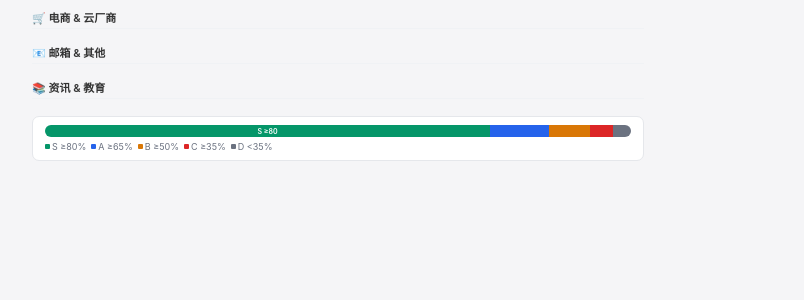
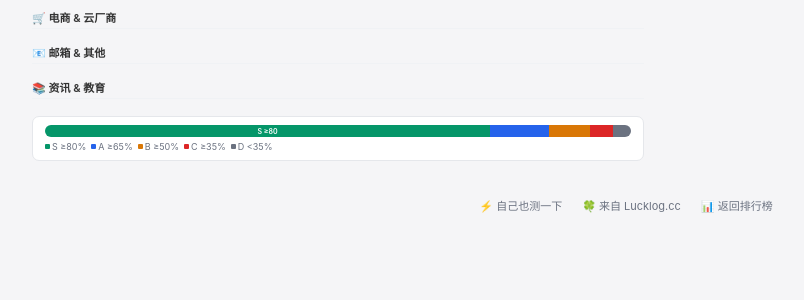
Before and after one commit to se-tang/TCPbench, a FastAPI app: template backend/templates/report.html in a window 1280 px wide. Shown: the part 361-661 px from the top of the page, without its empty margins (14-818 px from the left). Run offline with FastAPI, Linux system fonts and the light colour scheme; the template is opened without the code that fills it, so the values that code supplies are empty; some web fonts are replaced.

Commit message:
fix: leaderboard IP header, report nav links

```diff
--- a/backend/templates/leaderboard.html
+++ b/backend/templates/leaderboard.html
@@ -70,6 +70,7 @@ html[data-theme="dark"] .pager .current{background:#2563eb;color:#fff}
       <tr>
         <th>#</th>
         <th>主机</th>
+        <th>测试IP</th>
         <th class="num">平均延迟</th>
         <th class="num">可达</th>
         <th class="num">时间</th>
--- a/backend/templates/report.html
+++ b/backend/templates/report.html
@@ -229,11 +229,23 @@ body{font-family:var(--sans);background:var(--bg);color:var(--t1);padding:20px;d
 
 </div>
 
+<div style="display:flex;justify-content:center;gap:20px;margin-top:12px;font-size:11px">
+  <a href="/run.sh" style="color:#6b7280;text-decoration:none">⚡ 自己也测一下</a>
+  <a href="https://lucklog.cc" style="color:#6b7280;text-decoration:none" target="_blank">🍀 来自 Lucklog.cc</a>
+  <a href="/leaderboard" style="color:#6b7280;text-decoration:none">📊 返回排行榜</a>
+</div>
+
 {% if is_owner %}
 <div class="export-zone"><button class="btn" id="exportBtn">⬇ 导出图片</button></div>
 {% endif %}
 
 <script>
+<div style="display:flex;justify-content:center;gap:20px;margin-top:12px;font-size:11px">
+  <a href="/run.sh" style="color:#6b7280;text-decoration:none">⚡ 自己也测一下</a>
+  <a href="https://lucklog.cc" style="color:#6b7280;text-decoration:none" target="_blank">🍀 来自 Lucklog.cc</a>
+  <a href="/leaderboard" style="color:#6b7280;text-decoration:none">📊 返回排行榜</a>
+</div>
+
 {% if is_owner %}
 document.getElementById('exportBtn').addEventListener('click', async function(){
   var b=this; b.textContent='生成中...'; b.disabled=true;
```
